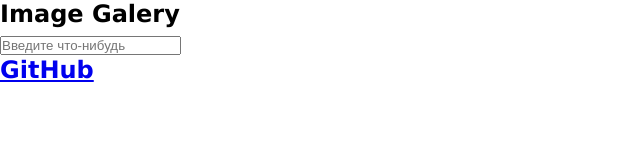
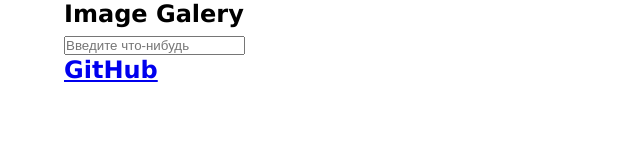
Before and after one commit to MatsveiDubaleka/image-galery, a plain HTML site: page index.html in a window 1280 px wide. Shown: the whole page, without its empty margins (0-640 px from the left). Drawn offline with Linux system fonts and the light colour scheme.

Commit message:
feat: add styles to wrapper

```diff
--- a/style.css
+++ b/style.css
@@ -9,3 +9,10 @@ body {
     font-family:'Lucida Sans', sans-serif;
     font-size: 24px;
 }
+
+.wrapper {
+    padding:0 5%;
+    display: flex;
+    flex-direction:column;
+    justify-content: center;
+}
```
